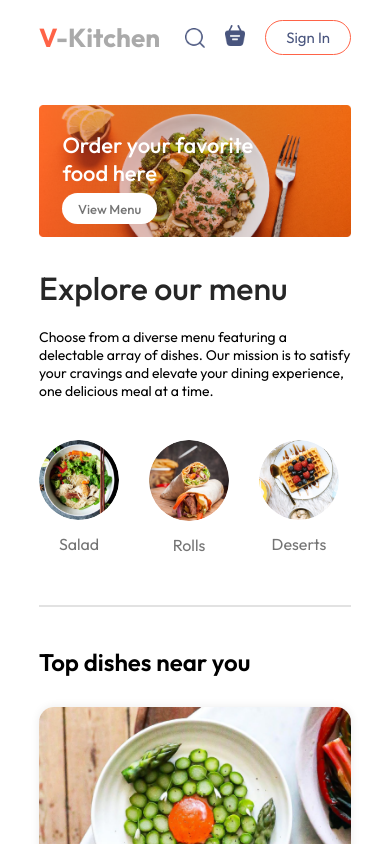
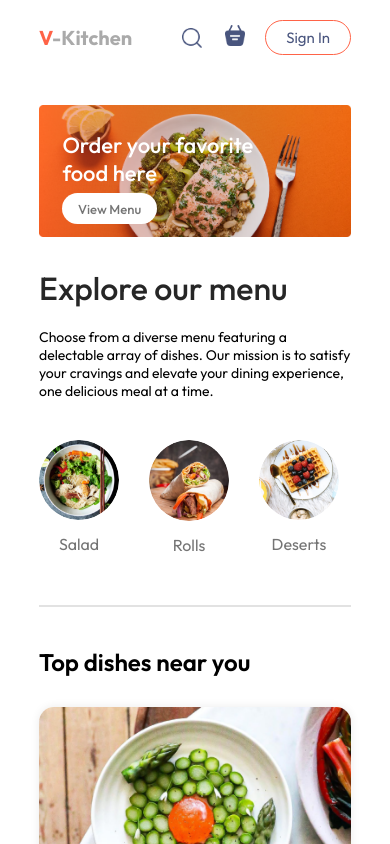
Before and after one commit to vishalsinghrathod/Food-App, a React (Vite) app in the folder Frontend/: page / in a window 390 px wide. Shown: the top 844 px of the page. Built offline with nearby package versions, Linux system fonts and the light colour scheme.

Commit message:
icon added

```diff
--- a/Frontend/src/components/Navbar/Navbar.css
+++ b/Frontend/src/components/Navbar/Navbar.css
@@ -113,7 +113,11 @@
 @media(max-width:750px){
 
     .navbar .logo-name{
-        font-size: 13px;
+        font-size: 10px;
+    }
+
+    .navbar-search-icon img{
+        margin-left: 3px;
     }
 
     .navbar-menu{
```
